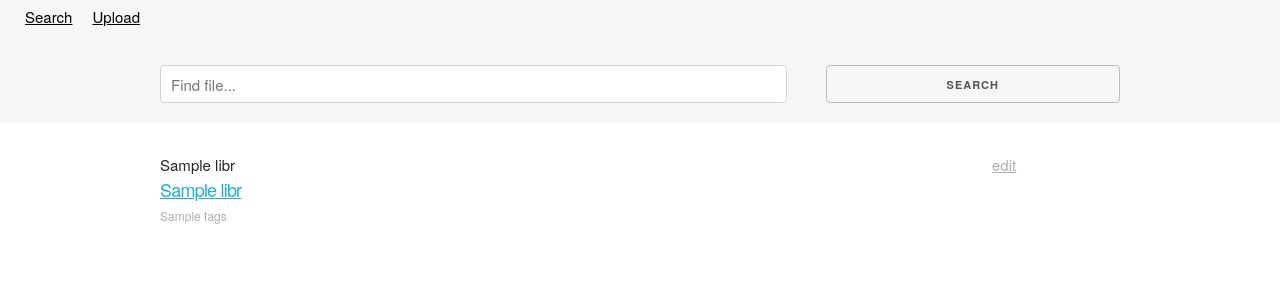
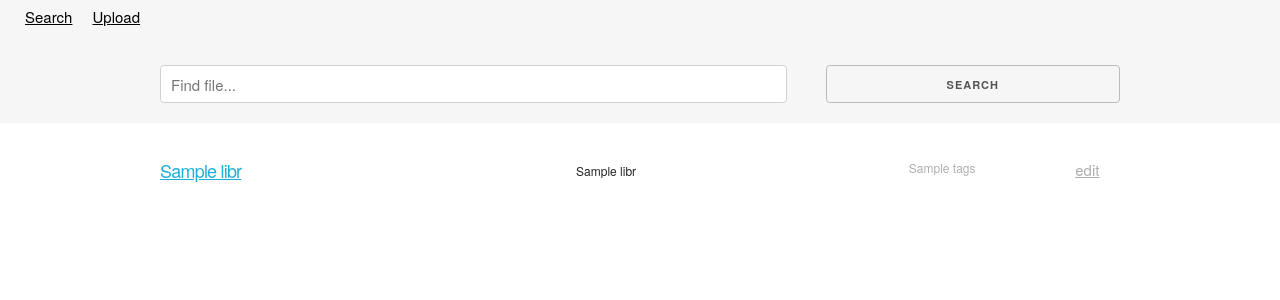
Before and after one commit to paalka/libr, a Flask app: page / in a window 1280 px wide. Shown: the top 300 px of the page. Run offline with Flask 2, Linux system fonts and the light colour scheme; a database or web service that is not in the repository returns one stand-in record (values such as "Sample title"); parts of the project's set-up code (start-up, migrations or seed data) failed here and were passed over; some libraries are stand-ins or nearby versions.

Commit message:
Try to use more of the total display size by distributing the information in the width.

```diff
--- a/static/css/custom.css
+++ b/static/css/custom.css
@@ -39,7 +39,7 @@ body {
 }
 
 .search-result-item {
-    margin-top: 10px;
+    margin-top: 15px;
 }
 
 
@@ -66,3 +66,7 @@ body {
     color: #00c677;
     font-size: 18px;
 }
+
+.category-title {
+  font-size: 12px;
+}
--- a/templates/search_results.jinja2
+++ b/templates/search_results.jinja2
@@ -1,11 +1,15 @@
   {% for file in files %}
   <div class="row search-result-item">
-    <div class="ten columns">
+    <div class="five columns">
+      <a class="file-link" href="/uploads/{{ file[3] }}" target="_blank"><h4 class="file-title"> {{ file[1] }} </h4></a>
+    </div>
+    <div class="four columns">
       <span class="category-title">{{ file[4] }}</span>
-      <a class="file-link" href="/uploads/{{ file[3] }}" target="_blank"><h4 class="file-title"> {{ file[1] }} </h4></a>
+    </div>
+    <div class="two columns">
       <p class="file-tags"> {{ file[2] }} </p>
     </div>
-    <div class="two columns" style="float: right">
+    <div class="one columns" style="float: right">
       <span class="file-edit"><a href="/edit/{{ file[0] }}">edit</a></span>
     </div>
   </div>
```
